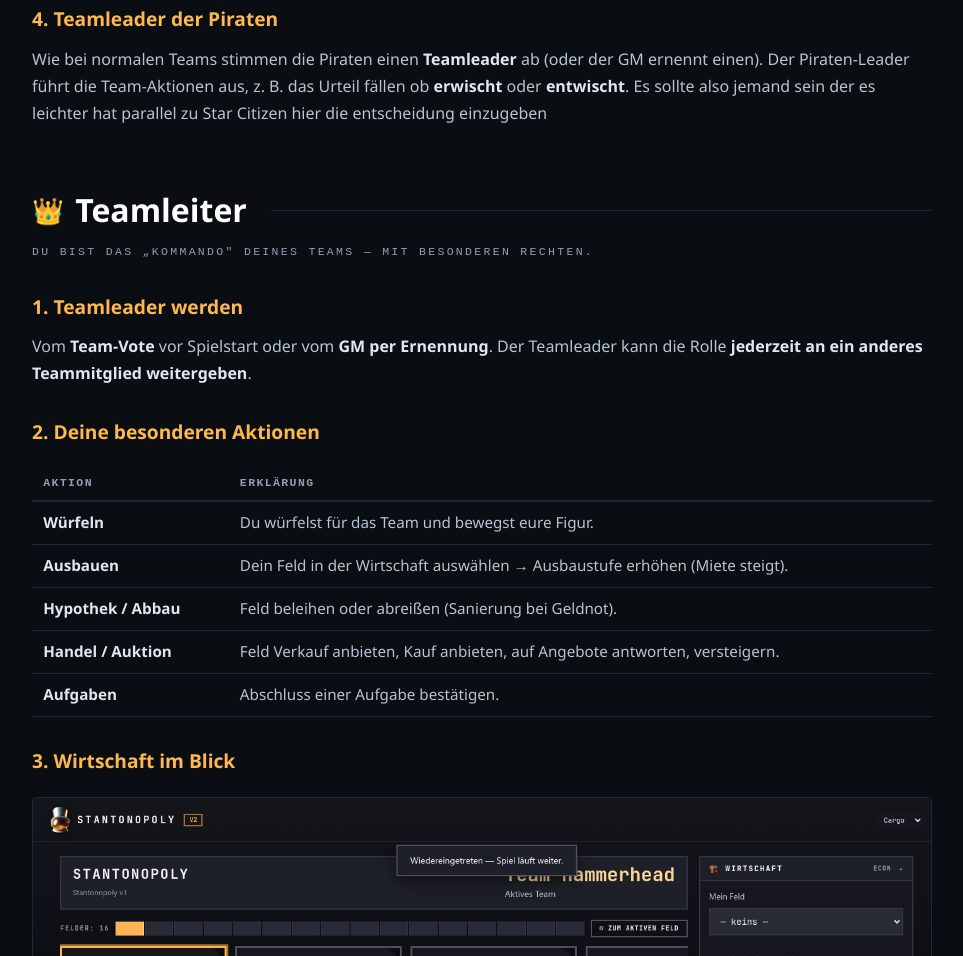
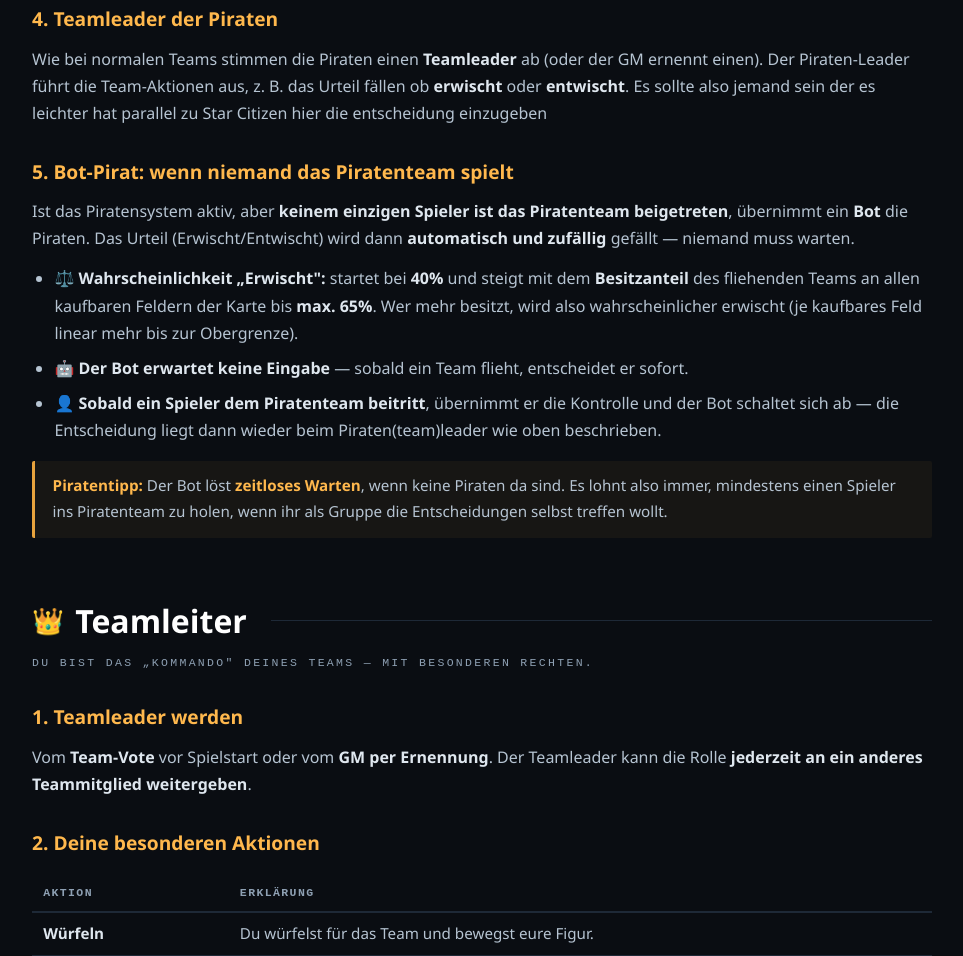
Before and after one commit to SeBoOne/Stantonopoly-v2, a website: page docs/anleitung-stantonopoly.html in a window 1280 px wide. Shown: the part 5602-6558 px from the top of the page, without its empty margins (158-1121 px from the left). Drawn offline with Linux system fonts and the light colour scheme.

Commit message:
Anleitung: Bot-Pirat-Abschnitt (Punkt 5) ergänzt — automatisches Erwischt/Entwischt mit 40%→65% Wahrscheinlichkeit je Besitzanteil, deaktiviert bei beigetretenem Piraten-Mitglied

```diff
--- a/docs/anleitung-stantonopoly.html
+++ b/docs/anleitung-stantonopoly.html
@@ -164,6 +164,15 @@ footer{margin-top:4rem;padding-top:1.5rem;border-top:1px solid var(--line);color
 
   <h3>4. Teamleader der Piraten</h3>
   <p>Wie bei normalen Teams stimmen die Piraten einen <b>Teamleader</b> ab (oder der GM ernennt einen). Der Piraten-Leader führt die Team-Aktionen aus, z.&nbsp;B. das Urteil fällen ob <b>erwischt</b> oder <b>entwischt</b>. Es sollte also jemand sein der es leichter hat parallel zu Star Citizen hier die entscheidung einzugeben</p>
+
+  <h3>5. Bot-Pirat: wenn niemand das Piratenteam spielt</h3>
+  <p>Ist das Piratensystem aktiv, aber <b>keinem einzigen Spieler ist das Piratenteam beigetreten</b>, übernimmt ein <b>Bot</b> die Piraten. Das Urteil (Erwischt/Entwischt) wird dann <b>automatisch und zufällig</b> gefällt — niemand muss warten.</p>
+  <ul>
+    <li>⚖️ <b>Wahrscheinlichkeit „Erwischt":</b> startet bei <b>40%</b> und steigt mit dem <b>Besitzanteil</b> des fliehenden Teams an allen kaufbaren Feldern der Karte bis <b>max. 65%</b>. Wer mehr besitzt, wird also wahrscheinlicher erwischt (je kaufbares Feld linear mehr bis zur Obergrenze).</li>
+    <li>🤖 <b>Der Bot erwartet keine Eingabe</b> — sobald ein Team flieht, entscheidet er sofort.</li>
+    <li>👤 <b>Sobald ein Spieler dem Piratenteam beitritt</b>, übernimmt er die Kontrolle und der Bot schaltet sich ab — die Entscheidung liegt dann wieder beim Piraten(team)leader wie oben beschrieben.</li>
+  </ul>
+  <div class="note"><b>Piratentipp:</b> Der Bot löst <b>zeitloses Warten</b>, wenn keine Piraten da sind. Es lohnt also immer, mindestens einen Spieler ins Piratenteam zu holen, wenn ihr als Gruppe die Entscheidungen selbst treffen wollt.</div>
 </section>
 
 <!-- ================= TEAMLEITER ================= -->
```
